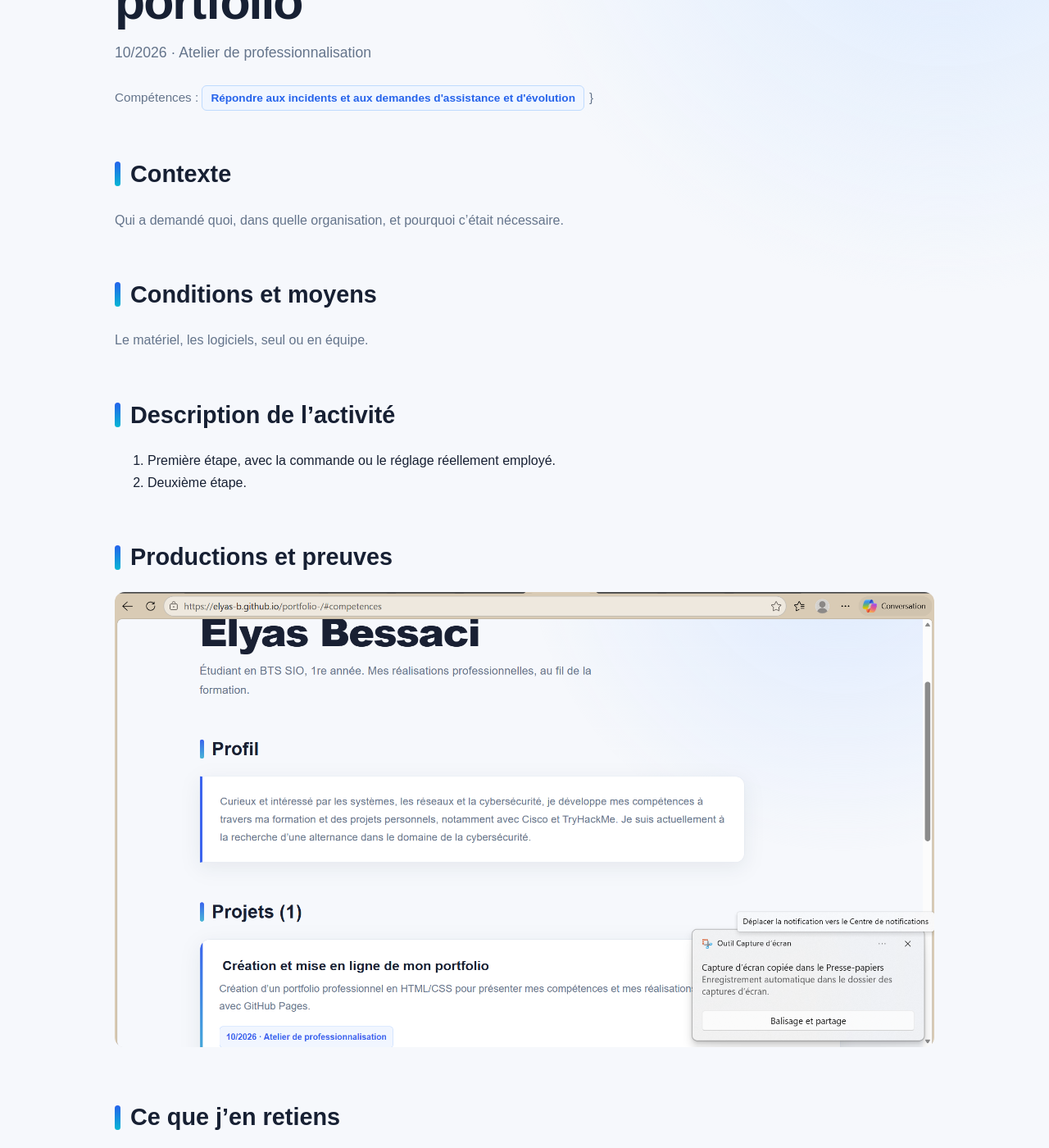
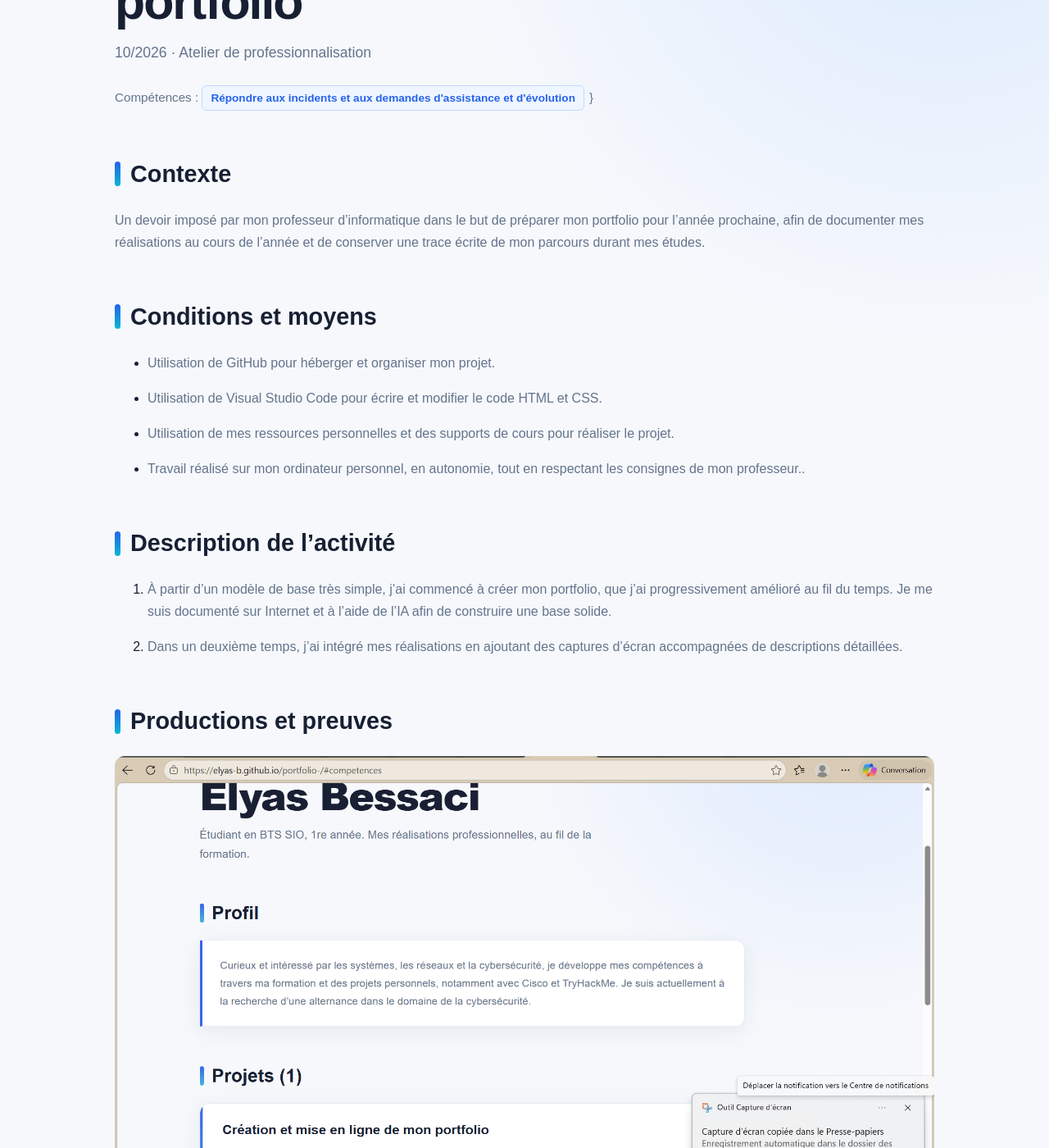
Before and after one commit to elyas-b/portfolio-, a Jekyll site: the page built from _projets/2026-10-sauvegarde-portail.md, in a window 1280 px wide and 1400 px high, scrolled down 295 px. Shown: the whole window at 82% size. Built offline with Jekyll 4.4.1, drawn with Linux system fonts in a browser that asks for light colours; some of the changed text lies outside the part shown.

Commit message:
Update 2026-10-sauvegarde-portail.md

```diff
--- a/_projets/2026-10-sauvegarde-portail.md
+++ b/_projets/2026-10-sauvegarde-portail.md
@@ -8,16 +8,23 @@ competences: [c2]
 
 ## Contexte
 
-Qui a demandé quoi, dans quelle organisation, et pourquoi c'était nécessaire.
+Un devoir imposé par mon professeur d’informatique dans le but de préparer mon portfolio pour l’année prochaine, afin de documenter mes réalisations au cours de l’année et de conserver une trace écrite de mon parcours durant mes études.
 
 ## Conditions et moyens
 
-Le matériel, les logiciels, seul ou en équipe.
+- Utilisation de GitHub pour héberger et organiser mon projet.
+
+- Utilisation de Visual Studio Code pour écrire et modifier le code HTML et CSS.
+
+- Utilisation de mes ressources personnelles et des supports de cours pour réaliser le projet.
+
+- Travail réalisé sur mon ordinateur personnel, en autonomie, tout en respectant les consignes de mon professeur..
 
 ## Description de l'activité
 
-1. Première étape, avec la commande ou le réglage réellement employé.
-2. Deuxième étape.
+1. À partir d’un modèle de base très simple, j’ai commencé à créer mon portfolio, que j’ai progressivement amélioré au fil du temps. Je me suis documenté sur Internet et à l’aide de l’IA afin de construire une base solide.
+
+2. Dans un deuxième temps, j’ai intégré mes réalisations en ajoutant des captures d’écran accompagnées de descriptions détaillées.
 
 ## Productions et preuves
 
@@ -25,4 +32,4 @@ Le matériel, les logiciels, seul ou en équipe.
 
 ## Ce que j'en retiens
 
-Une difficulté rencontrée et la façon dont vous l'avez réglée.
+J’ai rencontré de nombreuses erreurs de code. Je retiens de cette expérience la complexité du développement informatique, ainsi que l’importance de la précision et de l’amélioration continue du code.
```
